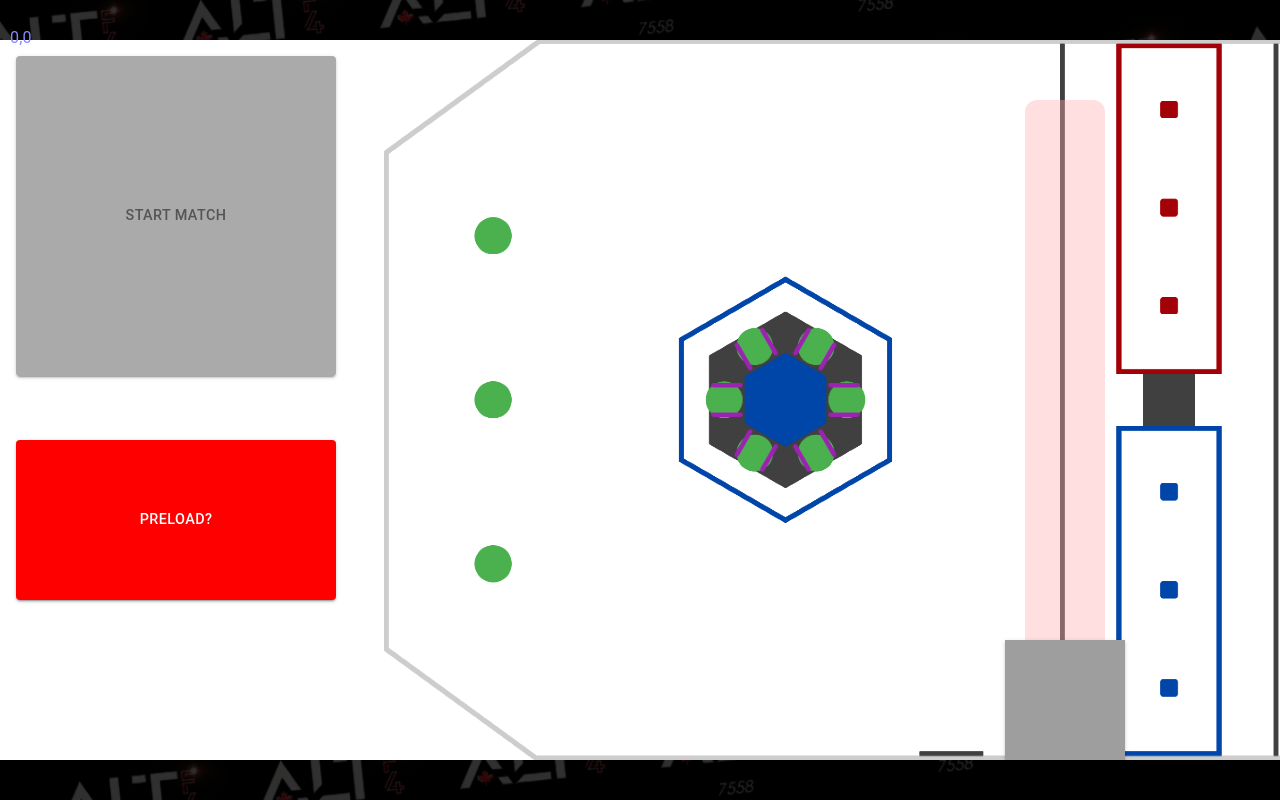
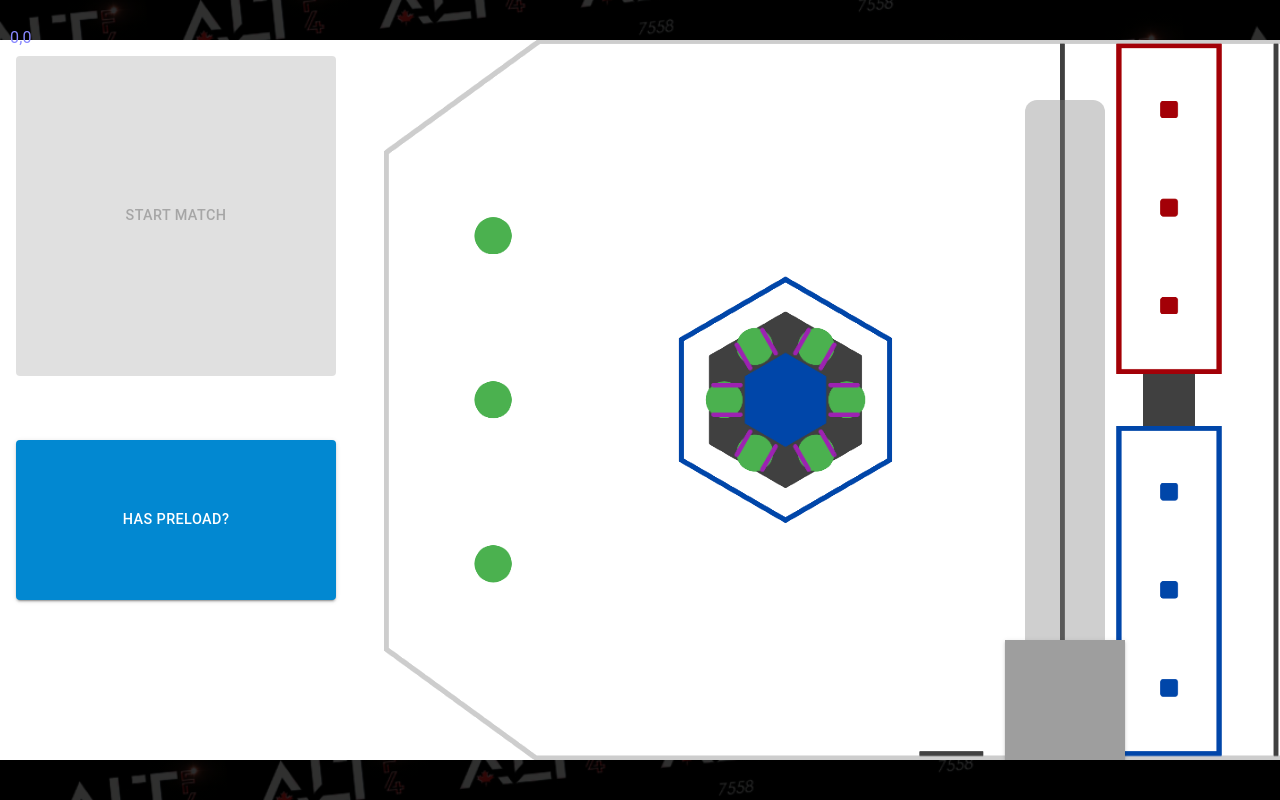
Before and after one commit to team-7558/scouting-2026, a React (Create React App) app in the folder client/: page /scoutMatch2 in a window 1280 px wide. Built offline with nearby package versions, Linux system fonts and the light colour scheme; grey boxes are pictures that could not be loaded; a web font is replaced by a local one.

Commit message:
improve canvas button logic, use less state

```diff
--- a/client/src/pages/ScoutMatch.js
+++ b/client/src/pages/ScoutMatch.js
@@ -10,13 +10,22 @@ import algaeIconImage from "../assets/scouting-2025/algaeIcon.png";
 import { Box, Button } from "@mui/material";
 import e from "cors";
 
+const COLORS = {
+  INACTIVE: "grey",
+  PENDING: "info",
+  SUCCESS: "success",
+  DISABLED: "disabled",
+  ACTIVE: "primary",
+};
+
 //Canvas Helpers
 const aspectRatio = 16 / 9;
 /** define all button placements based on this synthetic*/
 const virtualWidth = aspectRatio * 900;
 const virtualHeight = 900;
+const fieldBackgroundSize = 0.7;
 
-const fieldWidth = virtualWidth * 0.7;
+const fieldWidth = virtualWidth * fieldBackgroundSize;
 
 const getCanvasDimensions = () => {
   const { innerWidth, innerHeight } = window;
@@ -37,16 +46,16 @@ const drawCanvas = (canvas) => {
   fieldImage.onload = () => {
     ctx.drawImage(
       fieldImage,
-      canvas.width * 0.3,
+      canvas.width * (1 - fieldBackgroundSize),
       0,
-      canvas.width * 0.7,
+      canvas.width * fieldBackgroundSize,
       canvas.height
     );
   };
 };
 
 //Scout Match Component
-const ScoutMatch = () => {
+const ScoutMatch = (driver_station, team_number, scout_perspective) => {
   const convertToVirtualX = (actualX) => {
     return Math.round(
       (virtualWidth / canvasRect.width) * (actualX - canvasRect.x)
@@ -178,69 +187,91 @@ const ScoutMatch = () => {
     );
   };
 
-  //general states
-  const phases = { preMatch: 0 };
-  const [phase, setPhase] = useState(phases.preMatch);
+  // match state
+  const [matchStartTime, setMatchStartTime] = useState(-1);
+  const PHASES = { PREMATCH: "prematch", AUTO: "auto", TELE: "tele" };
+  const [phase, setPhase] = useState(PHASES.PREMATCH);
 
-  //pre-match states
-  const [startPos, setStartPos] = useState(-10);
-  const [preload, setPreload] = useState(null);
-  const [startPosSlider, setStartPosSlider] = useState({
-    width: 100,
-    markerColor: "#FF0000",
-    railColor: "#FFAAAA",
-    trackColor: "#FFAAAA",
-  });
+  // robot state
+  const [startingPosition, setStartingPosition] = useState(-1);
+  // preload/(X, Y)coordinates/coral station (if its null, it means they aren't holding coral)
+  const [coralAttained, setCoralAttained] = useState(null);
 
-  const [preloadButton, setPreloadButton] = useState({
-    color: "error",
-    text: "Preload?",
-  });
+  const StartingPositionSlider = () => {
+    return (
+      <Slider
+        /* start position slider. Cannot be wrapped in it's own component or it re-renders anytime it is moved, so you can't drag it */
+        orientation="vertical"
+        value={startingPosition}
+        onChange={(event, value) => {
+          setStartingPosition(value);
+        }}
+        min={1}
+        max={13}
+        step={1}
+        valueLabelDisplay="auto"
+        sx={{
+          position: "absolute",
+          "margin-top": scaleLengthToActual(75),
+          "margin-bottom": scaleLengthToActual(75),
+          top: convertToActualY(0),
+          left: convertToActualX(1315) - scaleWidthToActual(100 / 2),
+          height: scaleLengthToActual(750),
+          width: scaleWidthToActual(100),
+          "& .MuiSlider-thumb": {
+            "background-image": `url(
+            "https://i.imgur.com/TqGjfyf.jpg"
+          )`,
+            width: scaleWidthToActual(150),
+            height: scaleWidthToActual(150),
+            "background-position": "center",
+            "background-size": "cover",
+            "border-radius": 0,
+          },
+          "& .MuiSlider-track": {
+            color: startingPosition == -1 ? COLORS.INACTIVE : COLORS.ACTIVE,
+          },
+          "& .MuiSlider-rail": {
+            color: startingPosition == -1 ? COLORS.INACTIVE : COLORS.ACTIVE,
+          },
+        }}
+      />
+    );
+  };
 
-  const [startMatchButton, setStartMatchButton] = useState({
-    color: "disabled",
-  });
+  const renderSideBar = () => {
+    if (phase == PHASES.PREMATCH) {
+      return (
+        <div>
+          <CanvasButton
+            x={20}
+            y={20}
+            height={400}
+            width={400}
+            disabled={startingPosition < 0}
+            color={COLORS.ACTIVE}
+            variant="contained"
+            label="Start Match"
+            onClick={() => setMatchStartTime(Date.now())}
+          />
 
-  if (phase == phases.preMatch) {
-    const onStartPosSliderClicked = (value) => {
-      let startPosSliderCopy = JSON.parse(JSON.stringify(startPosSlider));
-      startPosSliderCopy.width = 5;
-      startPosSliderCopy.markerColor = "#00FF00";
-      startPosSliderCopy.railColor = "#ABABAB";
-      startPosSliderCopy.trackColor = "#AAAAFF";
-      setStartPosSlider(startPosSliderCopy);
-      setStartPos(value);
-
-      if (preload != null) {
-        setStartMatchButton({ color: "primary" });
+          <CanvasButton
+            x={20}
+            y={500}
+            height={200}
+            width={400}
+            color={coralAttained == null ? COLORS.PENDING : COLORS.SUCCESS}
+            variant="contained"
+            label="Has Preload?"
+            onClick={() =>
+              setCoralAttained(coralAttained == null ? "preload" : null)
+            }
+          />
+        </div>
+      );
     }
   };
 
-    const onPreloadButtonClicked = () => {
-      if (preload == null || preload == false) {
-        setPreload(true);
-        let preloadButtonCopy = JSON.parse(JSON.stringify(preloadButton));
-        preloadButtonCopy.color = "primary";
-        preloadButtonCopy.text = "Preload Coral";
-        setPreloadButton(preloadButtonCopy);
-      } else {
-        setPreload(false);
-        let preloadButtonCopy = JSON.parse(JSON.stringify(preloadButton));
-        preloadButtonCopy.color = "secondary";
-        preloadButtonCopy.text = "No Preload";
-        setPreloadButton(preloadButtonCopy);
-      }
-
-      if (startPos >= 0) {
-        setStartMatchButton({ color: "primary" });
-      }
-    };
-
-    const onStartMatchButtonClicked = () => {
-      if (startMatchButton.color != "disabled") {
-        alert("go to auto");
-      }
-    };
   return (
     <ThemeProvider theme={BlueTheme}>
       <Box sx={{ position: "relative", width: "100vw", height: "100vh" }}>
@@ -255,73 +286,11 @@ const ScoutMatch = () => {
             background: "#ffffff",
           }}
         />
-
         <DisplayMouseCoords />
-
-          {/* start match */}
-          <CanvasButton
-            x={20}
-            y={20}
-            height={400}
-            width={400}
-            color={startMatchButton.color}
-            variant="contained"
-            label="Start Match"
-            onClick={onStartMatchButtonClicked}
-          />
-
-          {/* preload */}
-          <CanvasButton
-            x={20}
-            y={500}
-            height={200}
-            width={400}
-            color={preloadButton.color}
-            variant="contained"
-            label={preloadButton.text}
-            onClick={onPreloadButtonClicked}
-          />
-          {/* start position slider. Cannot be wrapped in it's own component or it re-renders anytime it is moved, so you can't drag it */}
-          <Slider
-            orientation="vertical"
-            value={startPos}
-            onChange={(event, value) => onStartPosSliderClicked(value)}
-            min={1}
-            max={13}
-            step={1}
-            valueLabelDisplay="auto"
-            sx={{
-              position: "absolute",
-              "margin-top": scaleLengthToActual(75),
-              "margin-bottom": scaleLengthToActual(75),
-              top: convertToActualY(0),
-              left:
-                convertToActualX(1315) -
-                scaleWidthToActual(startPosSlider.width / 2) +
-                "px",
-              height: scaleLengthToActual(750),
-              width: scaleWidthToActual(startPosSlider.width),
-              "& .MuiSlider-thumb": {
-                "background-image": `url(
-                  "https://i.imgur.com/TqGjfyf.jpg"
-                )`,
-                width: scaleWidthToActual(150),
-                height: scaleWidthToActual(150),
-                "background-position": "center",
-                "background-size": "cover",
-                "border-radius": 0,
-              },
-              "& .MuiSlider-track": {
-                color: startPosSlider.trackColor,
-              },
-              "& .MuiSlider-rail": {
-                color: startPosSlider.railColor,
-              },
-            }}
-          />
+        {renderSideBar()}
+        {StartingPositionSlider()}
       </Box>
     </ThemeProvider>
   );
-  }
 };
 export default ScoutMatch;
```
Also changed, not shown: client/src/pages/BlueTheme.js (+5 -5 lines). Lines whose indentation alone changed are shown as unchanged.
